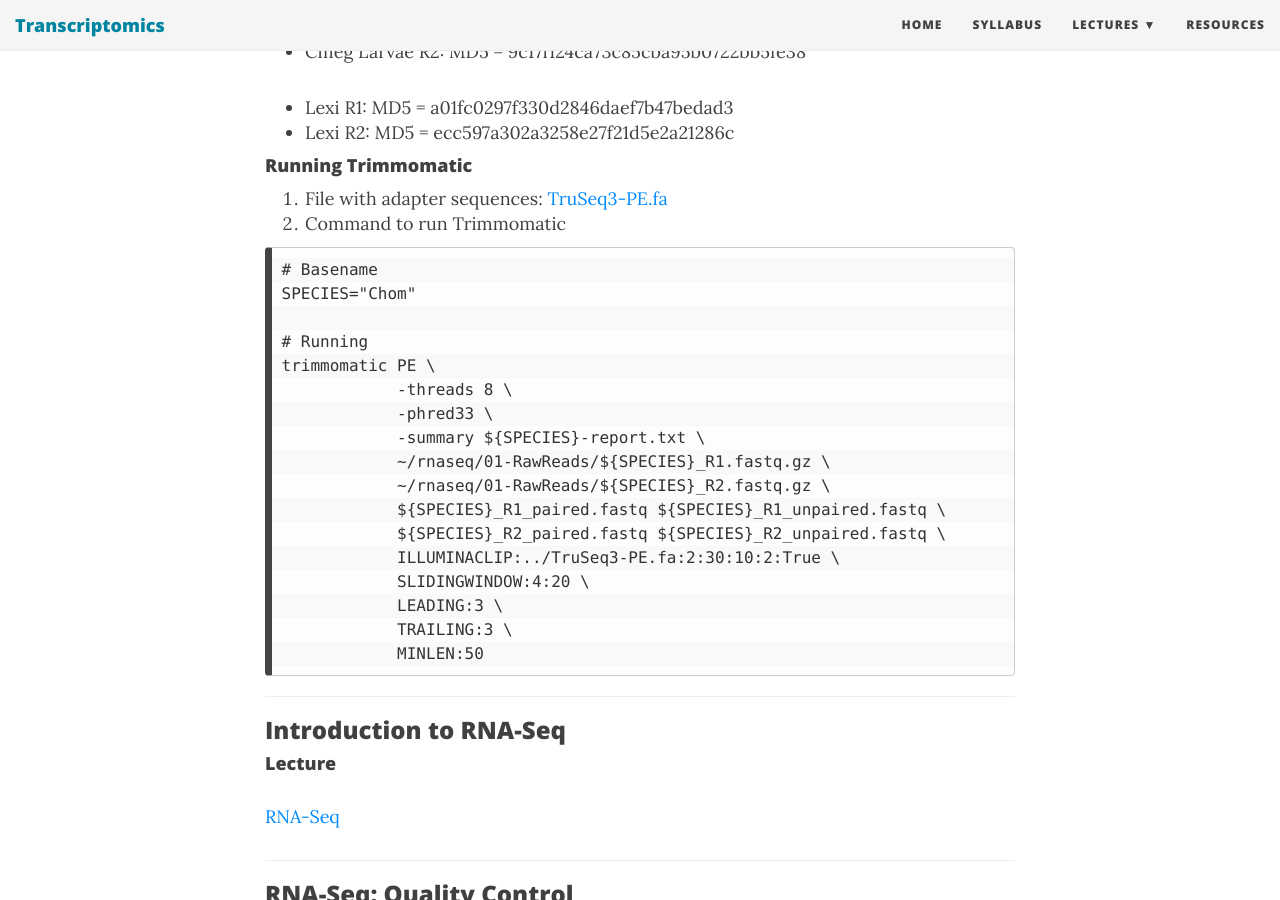
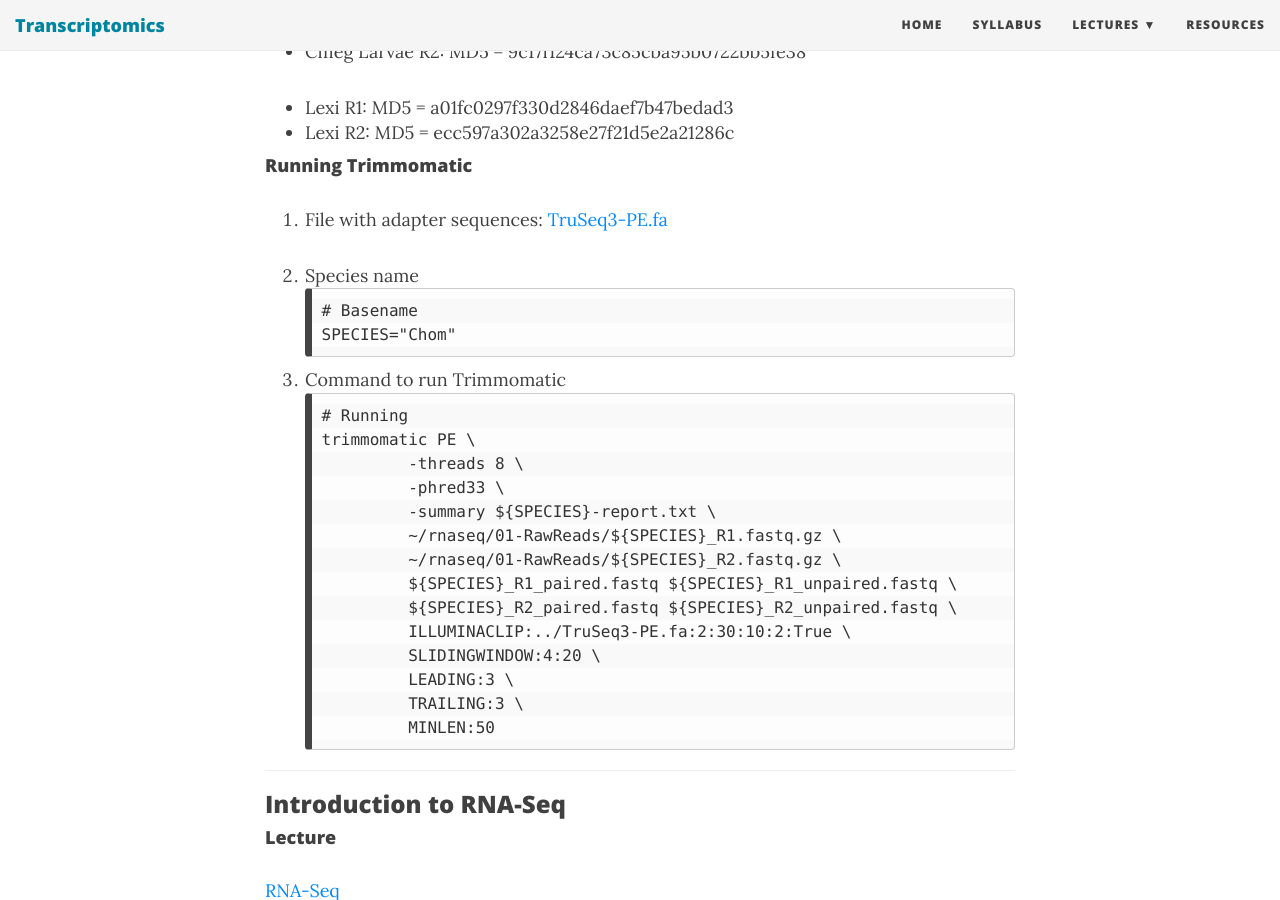
Before and after one commit to tttorres/transcriptomics, a Jekyll site: the page built from _posts/2025-01-27-Day02.md, in a window 1280 px wide and 900 px high, scrolled down 1750 px. Built offline with Jekyll 4.4.1, drawn with Linux system fonts in a browser that asks for light colours; nearby versions of some CDN libraries.

Commit message:
Update 2025-01-27-Day02.md

````diff
--- a/_posts/2025-01-27-Day02.md
+++ b/_posts/2025-01-27-Day02.md
@@ -57,12 +57,14 @@ title: Day 01
 #### Running Trimmomatic
 
 1. File with adapter sequences: [TruSeq3-PE.fa](../files/TruSeq3-PE.fa)
-2. Command to run Trimmomatic
 
+3. Species name
 ```
 # Basename
 SPECIES="Chom"
-
+```
+3. Command to run Trimmomatic
+```
 # Running
 trimmomatic PE \
             -threads 8 \
````
